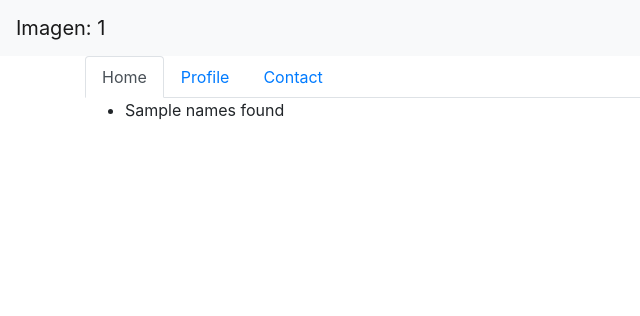
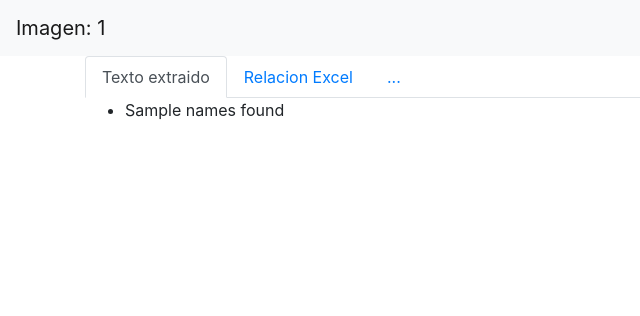
Before and after one commit to vinsmokemau/OCR, a Django app: template templates/image.html in a window 1280 px wide. Shown: the top 316 px of the page, without its empty margins (0-640 px from the left). Run offline with Django 3.2, Linux system fonts and the light colour scheme; the template is opened without the code that fills it: most values are stand-ins (such as "Sample title", 1, 10 or a date in 2020); some libraries are stand-ins or nearby versions.

Commit message:
Change tab names

```diff
--- a/templates/image.html
+++ b/templates/image.html
@@ -14,13 +14,13 @@
   <div class="container">
     <ul class="nav nav-tabs" id="myTab" role="tablist">
         <li class="nav-item">
-          <a class="nav-link active" id="home-tab" data-toggle="tab" href="#home" role="tab" aria-controls="home" aria-selected="true">Home</a>
+          <a class="nav-link active" id="home-tab" data-toggle="tab" href="#home" role="tab" aria-controls="home" aria-selected="true">Texto extraido</a>
         </li>
         <li class="nav-item">
-          <a class="nav-link" id="profile-tab" data-toggle="tab" href="#profile" role="tab" aria-controls="profile" aria-selected="false">Profile</a>
+          <a class="nav-link" id="profile-tab" data-toggle="tab" href="#profile" role="tab" aria-controls="profile" aria-selected="false">Relacion Excel</a>
         </li>
         <li class="nav-item">
-          <a class="nav-link" id="contact-tab" data-toggle="tab" href="#contact" role="tab" aria-controls="contact" aria-selected="false">Contact</a>
+          <a class="nav-link" id="contact-tab" data-toggle="tab" href="#contact" role="tab" aria-controls="contact" aria-selected="false">...</a>
         </li>
       </ul>
       <div class="tab-content" id="myTabContent">
```
